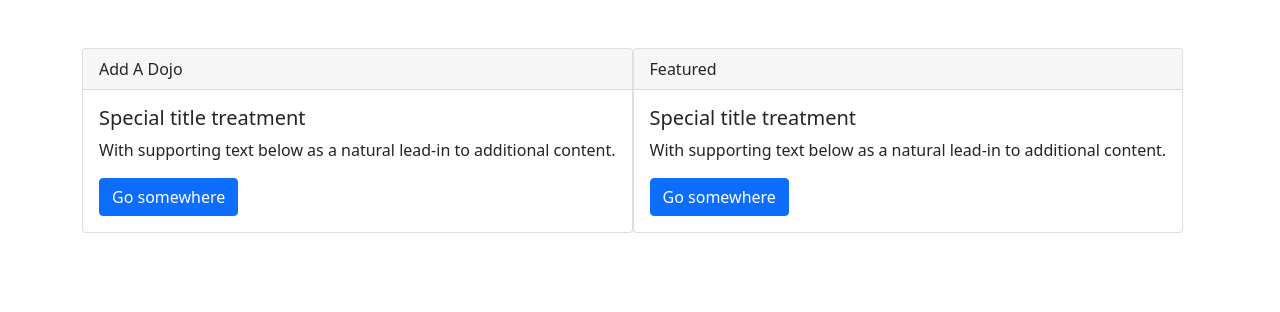
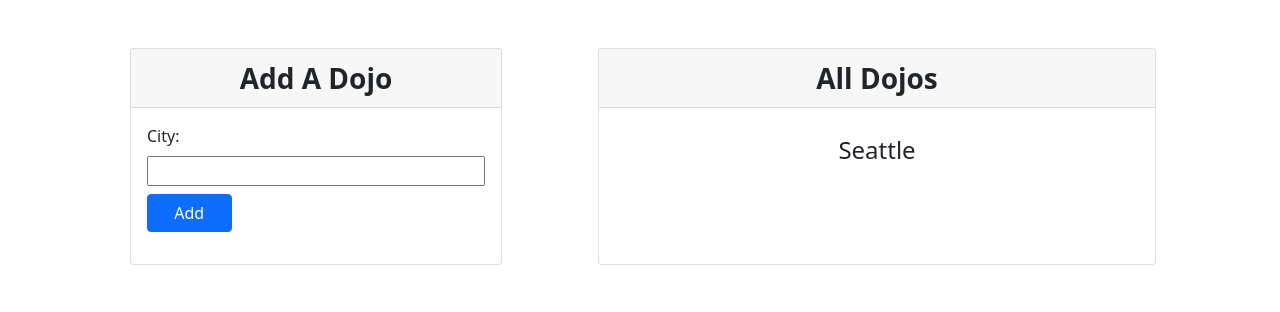
Before and after one commit to SherinaBegin/dojos_ninjas, a Python web app: template flask_app/templates/index.html in a window 1280 px wide. Shown: the top 312 px of the page. Run offline with Jinja, Linux system fonts and the light colour scheme; the template is opened without the code that fills it, so the values that code supplies are empty.

Commit message:
index page finished

```diff
--- a/flask_app/templates/index.html
+++ b/flask_app/templates/index.html
@@ -8,26 +8,34 @@
    <title>Dojos</title>
 </head>
 <body>
-   <div class="container mt-5 d-flex">
-      <div class="card">
-         <div class="card-header">
+   <div class="container d-flex justify-content-between">
+      <div class="card m-5 col-4">
+         <div class="card-header text-center fs-3 fw-bold">
          Add A Dojo
          </div>
          <div class="card-body">
-         <h5 class="card-title">Special title treatment</h5>
-         <p class="card-text">With supporting text below as a natural lead-in to additional content.</p>
-         <a href="#" class="btn btn-primary">Go somewhere</a>
+            <form action="">
+               <div class="mb-3 d-flex flex-column">
+                  <label for="city" class="form-label">City:</label>
+                  <input type="text" class="mb-2"name="city" id="">
+                  <input type="submit" class="btn btn-primary w-25 ps-2 pe-2"value="Add">
+               </div>
+
+            </form>
          </div>
       </div>
 
-      <div class="card">
-         <div class="card-header">
-         Featured
+      <div class="card m-5 col-6">
+         <div class="card-header text-center fs-3 fw-bold">
+         All Dojos
          </div>
-         <div class="card-body">
-         <h5 class="card-title">Special title treatment</h5>
-         <p class="card-text">With supporting text below as a natural lead-in to additional content.</p>
-         <a href="#" class="btn btn-primary">Go somewhere</a>
+            <table class="table table-borderless text-center mt-3 fs-4">
+               <tbody>
+                  <tr>
+                     <td>Seattle</td>
+                  </tr>
+               </tbody>
+            </table>
          </div>
       </div>
    </div>
```
